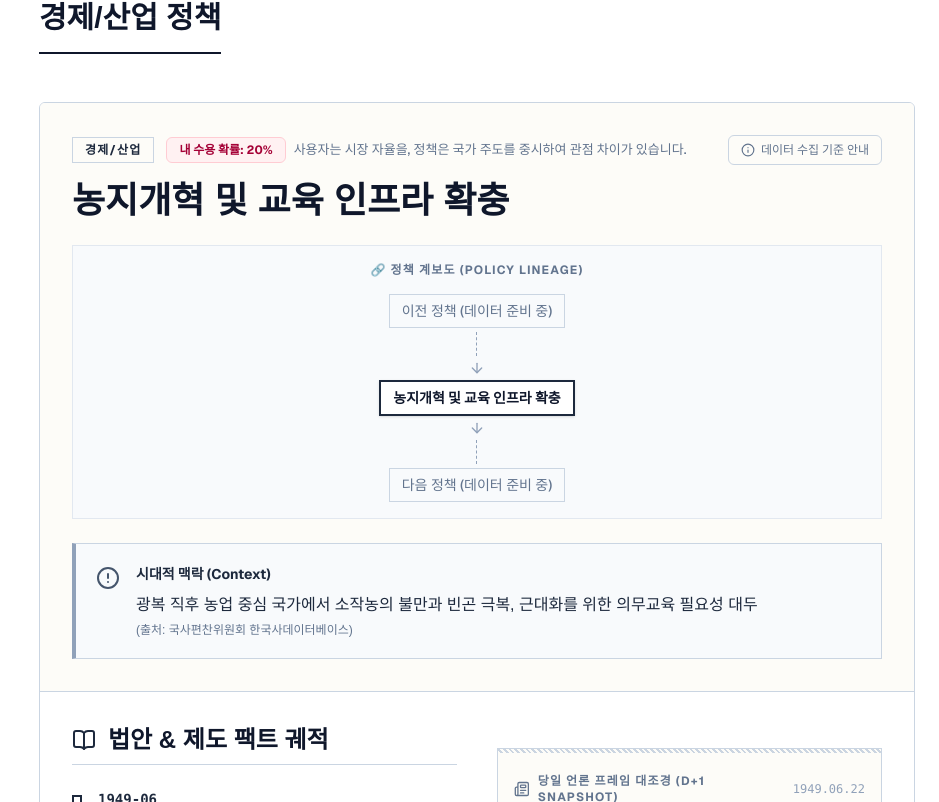
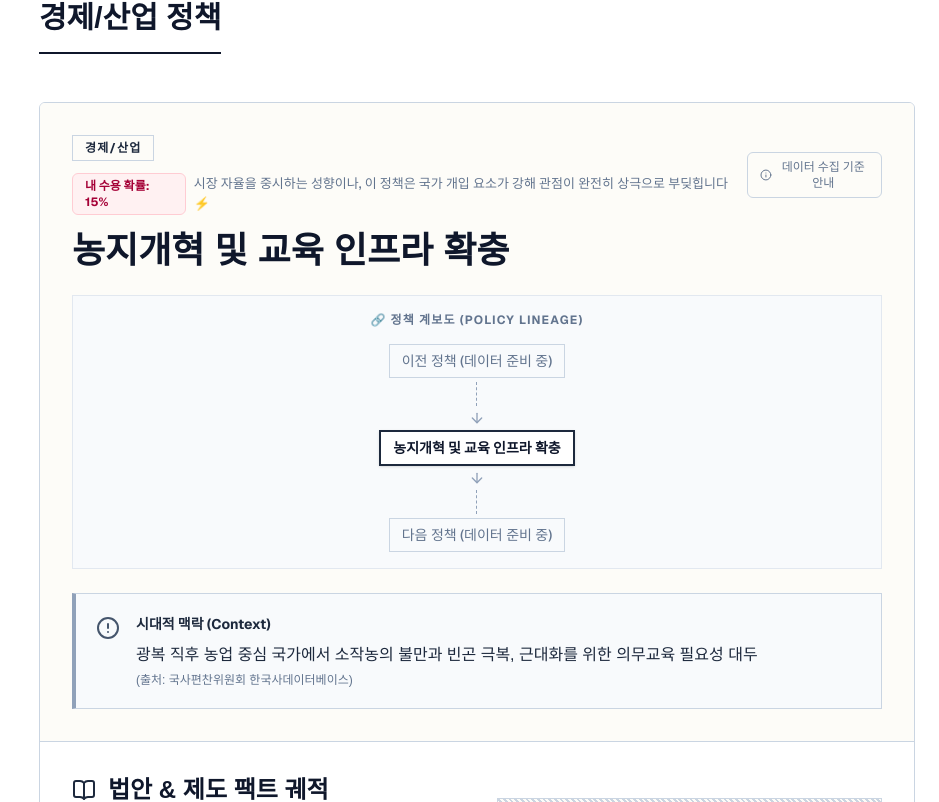
Before and after one commit to Ryu303/presid, a Next.js app: page /presidents/rhee in a window 1280 px wide. Shown: the part 2438-3240 px from the top of the page, without its empty margins (341-1280 px from the left). Built offline with nearby package versions, Linux system fonts and the light colour scheme.

Commit message:
Add files via upload

```diff
--- a/src/components/policy/PolicyCard.tsx
+++ b/src/components/policy/PolicyCard.tsx
@@ -52,30 +52,14 @@ export default function PolicyCard({ policy, presidentCoreDNA }: { policy: Polic
     }
     const noise = Math.abs(hash) % 15; // 0 ~ 14
 
+    // Calculate probability first
     let prob = 50;
-    let reason = "";
-    if (userTrait === presidentTrait) {
-      prob = 82 + noise; // 82% ~ 96%
-      if (axisIndex === 0) {
-        reason = userTrait === 'M' ? "시장 중심 경제를 중시하는 관점이 일치합니다." : "국가 주도의 개입을 중시하는 관점이 일치합니다.";
-      } else if (axisIndex === 1) {
-        reason = userTrait === 'A' ? "성장과 성과 보상을 우선하는 관점이 일치합니다." : "보편적 복지와 분배를 우선하는 관점이 일치합니다.";
-      } else if (axisIndex === 2) {
-        reason = userTrait === 'W' ? "자유롭고 개방적인 사회 문화를 지향하는 성향이 일치합니다." : "전통적 가치와 안정을 중시하는 성향이 일치합니다.";
-      } else if (axisIndex === 3) {
-        reason = userTrait === 'O' ? "실용주의 중심 외교를 중시하는 성향이 일치합니다." : "동맹 중심의 강력한 안보를 중시하는 성향이 일치합니다.";
-      }
+    const isMatch = userTrait === presidentTrait;
+
+    if (isMatch) {
+      prob = 75 + noise; // 75 ~ 89
     } else {
-      prob = 12 + noise; // 12% ~ 26%
-      if (axisIndex === 0) {
-        reason = userTrait === 'M' ? "사용자는 시장 자율을, 정책은 국가 주도를 중시하여 관점 차이가 있습니다." : "사용자는 국가 주도를, 정책은 시장 자율을 중시하여 관점 차이가 있습니다.";
-      } else if (axisIndex === 1) {
-        reason = userTrait === 'A' ? "사용자는 성장을, 정책은 분배를 중시하여 관점 차이가 있습니다." : "사용자는 분배를, 정책은 성장을 중시하여 관점 차이가 있습니다.";
-      } else if (axisIndex === 2) {
-        reason = userTrait === 'W' ? "사용자는 개방성을, 정책은 안정을 중시하여 관점 차이가 있습니다." : "사용자는 안정을, 정책은 개방성을 중시하여 관점 차이가 있습니다.";
-      } else if (axisIndex === 3) {
-        reason = userTrait === 'O' ? "사용자는 실용 외교를, 정책은 동맹 강화를 중시하여 관점 차이가 있습니다." : "사용자는 동맹 강화를, 정책은 실용 외교를 중시하여 관점 차이가 있습니다.";
-      }
+      prob = 10 + noise; // 10 ~ 24
     }
 
     // Additional variance based on overall affinity
@@ -83,7 +67,38 @@ export default function PolicyCard({ policy, presidentCoreDNA }: { policy: Polic
     for (let i = 0; i < 4; i++) {
       if (userDNA[i] === presidentCoreDNA[i]) totalMatch++;
     }
-    prob += (totalMatch - 2) * 2;
+    prob += (totalMatch - 2) * 5;
+    prob = Math.min(Math.max(prob, 1), 99);
+
+    // Dynamic phrasing based on category, trait, and exact probability
+    let reason = "";
+    const cat = policy.category;
+
+    if (isMatch) {
+      let baseCore = "";
+      if (cat === "경제/산업") baseCore = userTrait === 'M' ? "기업 친화적이고 시장 자율을 중시하는 경제관" : "골목상권 보호와 국가 주도의 시장 개입을 지지하는 성향";
+      else if (cat === "부동산/주거") baseCore = userTrait === 'M' ? "자산권 존중과 부동산 규제 완화를 지향하는 관점" : "부동산 투기 억제와 강력한 공공 주거권 보장 정책을 지지하는 성향";
+      else if (cat === "복지/노동") baseCore = userTrait === 'A' ? "복지보다 파이 키우기를 우선하고 철저한 능력주의 보상을 중시하는 관점" : "무한 경쟁보다 촘촘한 사회 안전망과 노동권 보호를 우선하는 가치관";
+      else if (cat === "사회/문화") baseCore = userTrait === 'W' ? "낡은 관습을 타파하고 파격적인 사회 개혁을 지지하는 진보적 성향" : "급격한 변화보다 전통적 질서와 안정적인 사회 규범을 중시하는 성향";
+      else if (cat === "정치/행정") baseCore = userTrait === 'W' ? "기득권 타파와 현장 중심의 직접 민주주의를 지향하는 관점" : "체계적인 관료 시스템과 검증된 엘리트 전문가 중심의 행정을 신뢰하는 성향";
+      else if (cat === "외교/안보") baseCore = userTrait === 'O' ? "우방국과의 굳건한 가치 동맹과 확고한 대북 원칙을 중시하는 안보관" : "특정 진영에 얽매이지 않는 실리적 균형 외교와 민족적 자주성을 중시하는 성향";
+
+      if (prob >= 90) reason = baseCore + "이 완벽히 일치합니다 🎯";
+      else if (prob >= 75) reason = baseCore + "과 대체로 부합합니다 👍";
+      else reason = baseCore + "에 부분적으로 공감할 여지가 있습니다 🙂";
+    } else {
+      let baseDiff = "";
+      if (cat === "경제/산업") baseDiff = userTrait === 'M' ? "시장 자율을 중시하는 성향이나, 이 정책은 국가 개입 요소가 강해" : "골목상권과 시민을 중시하는 성향이나, 이 정책은 대기업·시장 중심적이라";
+      else if (cat === "부동산/주거") baseDiff = userTrait === 'M' ? "규제 완화(자산권)를 선호하는 성향이나, 이 정책은 강력한 투기 억제 성격을 띠어" : "주거권 보호(규제)를 선호하는 성향이나, 이 정책은 시장 논리와 규제 완화에 가까워";
+      else if (cat === "복지/노동") baseDiff = userTrait === 'A' ? "능력주의와 성장을 선호하는 성향이나, 이 정책은 보편적 복지와 분배에 초점을 두어" : "분배와 안전망을 선호하는 성향이나, 이 정책은 효율성과 성과주의에 초점을 두어";
+      else if (cat === "사회/문화") baseDiff = userTrait === 'W' ? "파격적 개혁을 선호하는 성향이나, 이 정책은 보수적 질서와 전통적 가치를 담고 있어" : "전통적 규범을 선호하는 성향이나, 이 정책은 급진적인 사회 개혁 요소를 담고 있어";
+      else if (cat === "정치/행정") baseDiff = userTrait === 'W' ? "기득권 타파를 선호하는 성향이나, 이 정책은 엘리트 관료주의 성격을 띠어" : "엘리트 시스템을 신뢰하는 성향이나, 이 정책은 포퓰리즘이나 반기득권 성격이 짙어";
+      else if (cat === "외교/안보") baseDiff = userTrait === 'O' ? "굳건한 한미 동맹을 중시하는 성향이나, 이 정책은 자주적 균형 노선에 가까워" : "실리적 균형 외교를 중시하는 성향이나, 이 정책은 맹목적 동맹 및 강경 노선에 가까워";
+
+      if (prob <= 15) reason = baseDiff + " 관점이 완전히 상극으로 부딪힙니다 ⚡";
+      else if (prob <= 30) reason = baseDiff + " 관점 차이가 꽤 큽니다 💦";
+      else reason = baseDiff + " 일부 이견이 존재할 수 있습니다 🤔";
+    }
 
     return { prob: Math.min(Math.max(prob, 1), 99), reason };
   };
```
